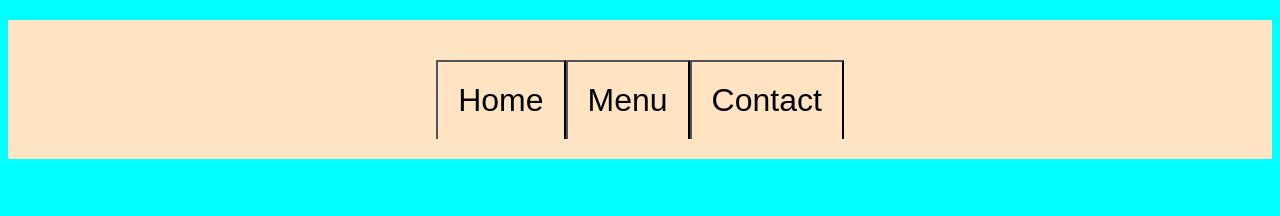
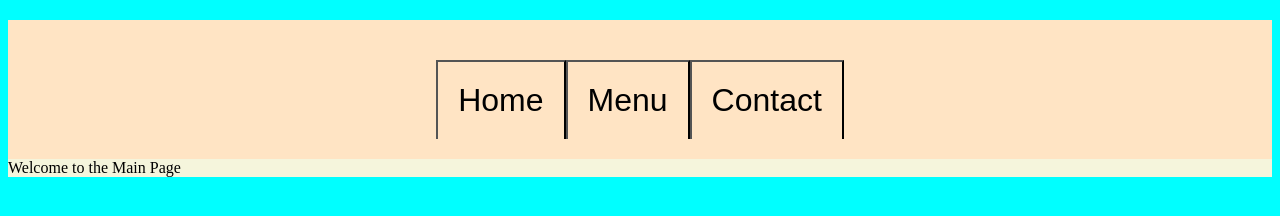
Before and after one commit to Z8phyR/odin-restaurant, a website built with webpack: page dist/index.html in a window 1280 px wide. Both pictures are taken after a click on the button "Home". Built offline with nearby package versions, Linux system fonts and the light colour scheme.

Commit message:
update links, add clarification on script

```diff
--- a/src/home.js
+++ b/src/home.js
@@ -5,33 +5,10 @@ function homePage() {
     el.classList.add('home-page');
     el.textContent = "Welcome to the Main Page"
     HOME.appendChild(el)
+
+
 };
 
-function navBar() {
-    const el = document.createElement('div');
-    el.classList.add('nav-bar');
-    const homelink = document.createElement('button')
-        homelink.innerText = 'Home';
-    const menulink = document.createElement('button')
-    menulink.innerText = 'Menu';
 
-    const contactlink = document.createElement('button')
-    contactlink.innerText = 'Contact';
-
-    homelink.classList.add('home-nav');
-    menulink.classList.add('menu-nav');
-    contactlink.classList.add('contact-nav');
-
-    el.appendChild(homelink);
-    el.appendChild(menulink);
-    el.appendChild(contactlink);
-    HOME.appendChild(el);
-
-
-}
-
-export { navBar };
-
-
-
+export { HOME }
 export { homePage };
--- a/src/index.js
+++ b/src/index.js
@@ -1,5 +1,5 @@
 import './style.css';
-import { navBar } from "./home";
+import { navBar } from "./navbar";
 import { homePage } from "./home";
 
 navBar();
--- /dev/null
+++ b/src/navbar.js
@@ -0,0 +1,36 @@
+import { HOME } from './home.js'
+import { homePage} from './home.js';
+
+function navBar() {
+    const el = document.createElement('div');
+    el.classList.add('nav-bar');
+    const homelink = document.createElement('button')
+        homelink.innerText = 'Home';
+        homelink.classList.add('home-nav');
+    const menulink = document.createElement('button')
+        menulink.innerText = 'Menu';
+        menulink.classList.add('menu-nav');
+    const contactlink = document.createElement('button')
+        contactlink.innerText = 'Contact';
+        contactlink.classList.add('contact-nav');
+    el.appendChild(homelink);
+    el.appendChild(menulink);
+    el.appendChild(contactlink);
+    el.addEventListener("click",event => {
+        let etarget = event.target;
+        let elist = etarget.classList;
+            console.log("Event Triggered " + etarget.classList );
+        if (elist == 'home-nav') {
+            homePage();
+        }
+        if (elist == 'menu-nav') {
+            console.log("GO TO THE MENU");
+        }
+        if (elist == 'contact-nav') {
+            console.log("CONTACT US PAGE");
+        }
+    })
+    HOME.appendChild(el);
+}
+
+export { navBar };
--- a/src/style.css
+++ b/src/style.css
@@ -26,3 +26,9 @@
 body {
     background-color: aqua;
 }
+
+.home-page {
+    background-color: beige;
+    display: flex;
+
+}
```
Also changed, not shown: dist/main.js.
